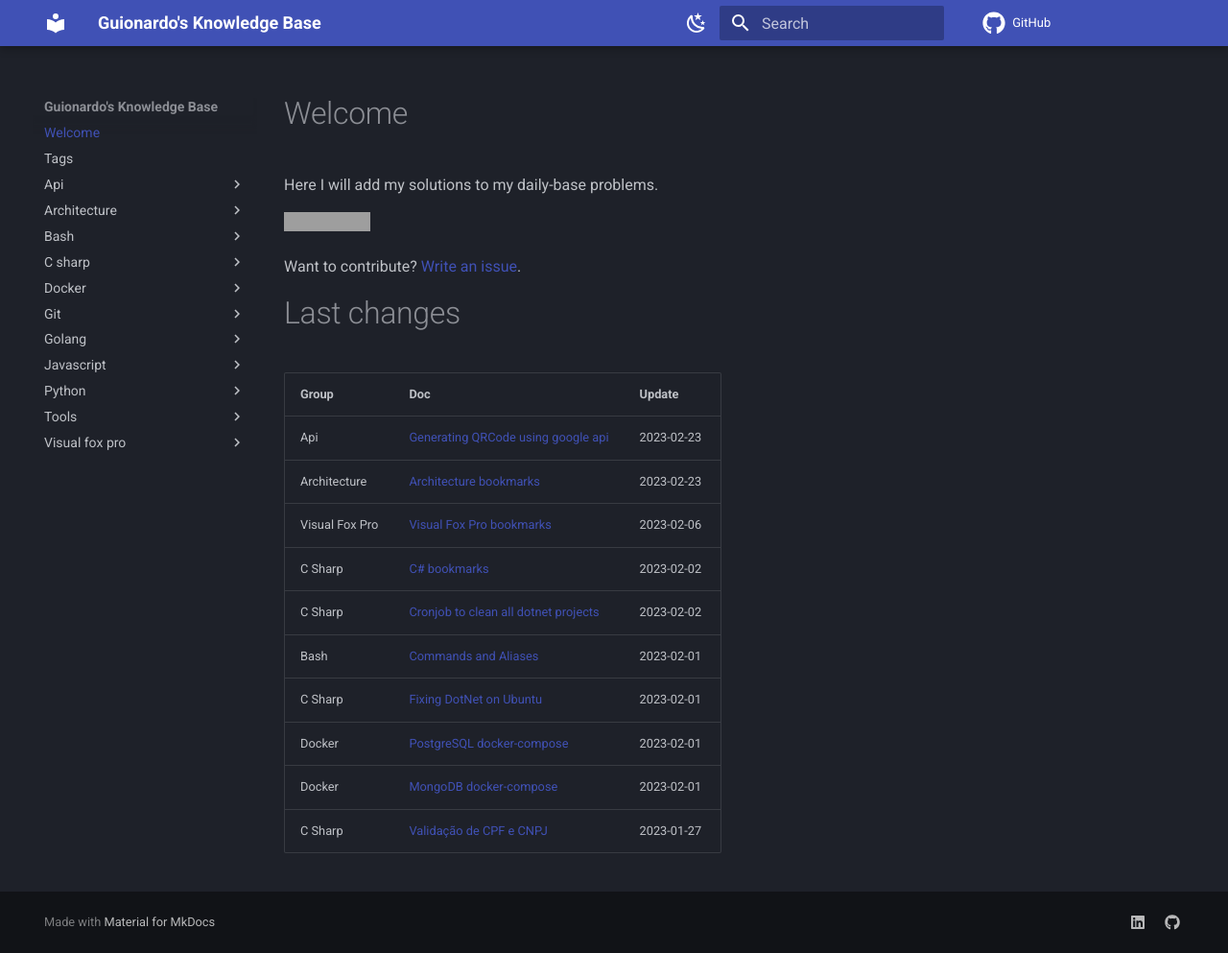
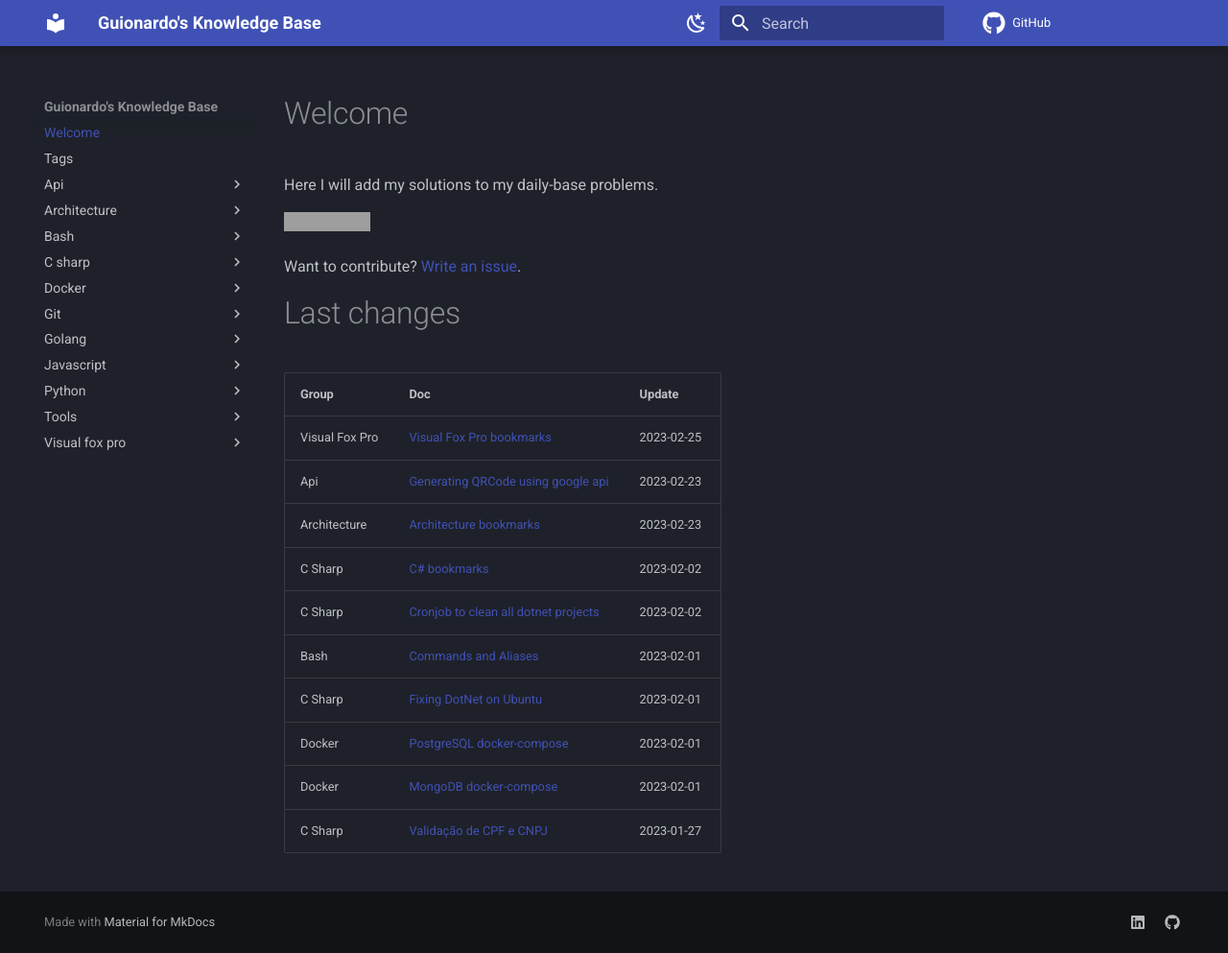
Before and after one commit to guionardo/kb, an MkDocs documentation site: the page built from docs/index.md, in a window 1280 px wide and 993 px high. Shown: the whole window at 96% size. Built offline with MkDocs 1.6.1 and Material for MkDocs 9.7.7, drawn with Linux system fonts in a browser that asks for light colours; comment, search, counter and statistics services are not loaded; grey boxes are pictures that could not be loaded.

Commit message:
VFP Manual

```diff
--- a/LAST_CHANGE.md
+++ b/LAST_CHANGE.md
@@ -2,9 +2,9 @@
 
 | Group | Doc | Update |
 |-------|-----|--------|
+| Visual Fox Pro | [Visual Fox Pro bookmarks](kb/visual_fox_pro/_bookmarks) | 2023-02-25 |
 | Api | [Generating QRCode using google api](kb/api/generating_qrcode) | 2023-02-23 |
 | Architecture | [Architecture bookmarks](kb/architecture/_bookmarks) | 2023-02-23 |
-| Visual Fox Pro | [Visual Fox Pro bookmarks](kb/visual_fox_pro/_bookmarks) | 2023-02-06 |
 | C Sharp | [C# bookmarks](kb/c_sharp/_bookmarks) | 2023-02-02 |
 | C Sharp | [Cronjob to clean all dotnet projects](kb/c_sharp/cron_clean_all_projects) | 2023-02-02 |
 | Bash | [Commands and Aliases](kb/bash/command_and_aliases) | 2023-02-01 |
```
